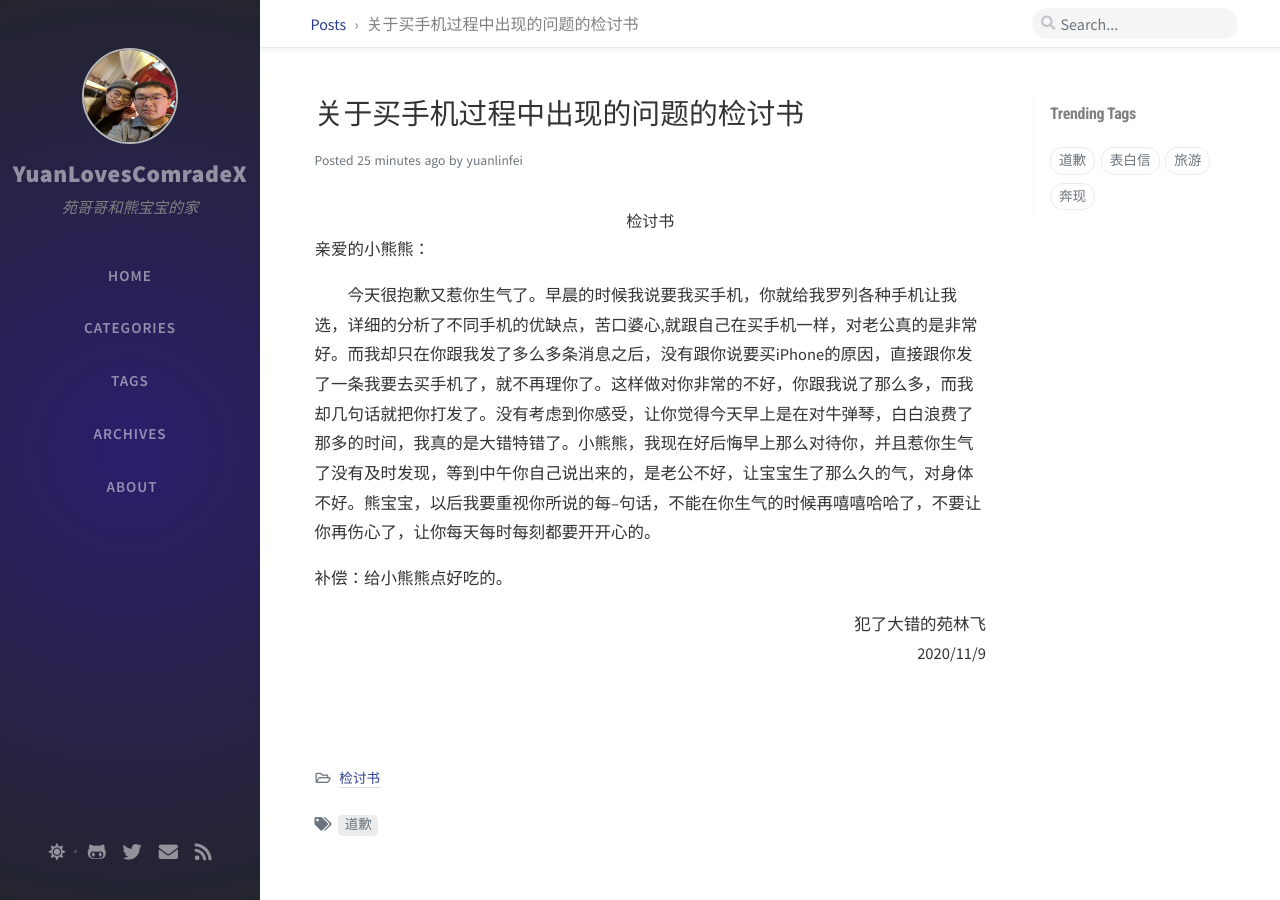
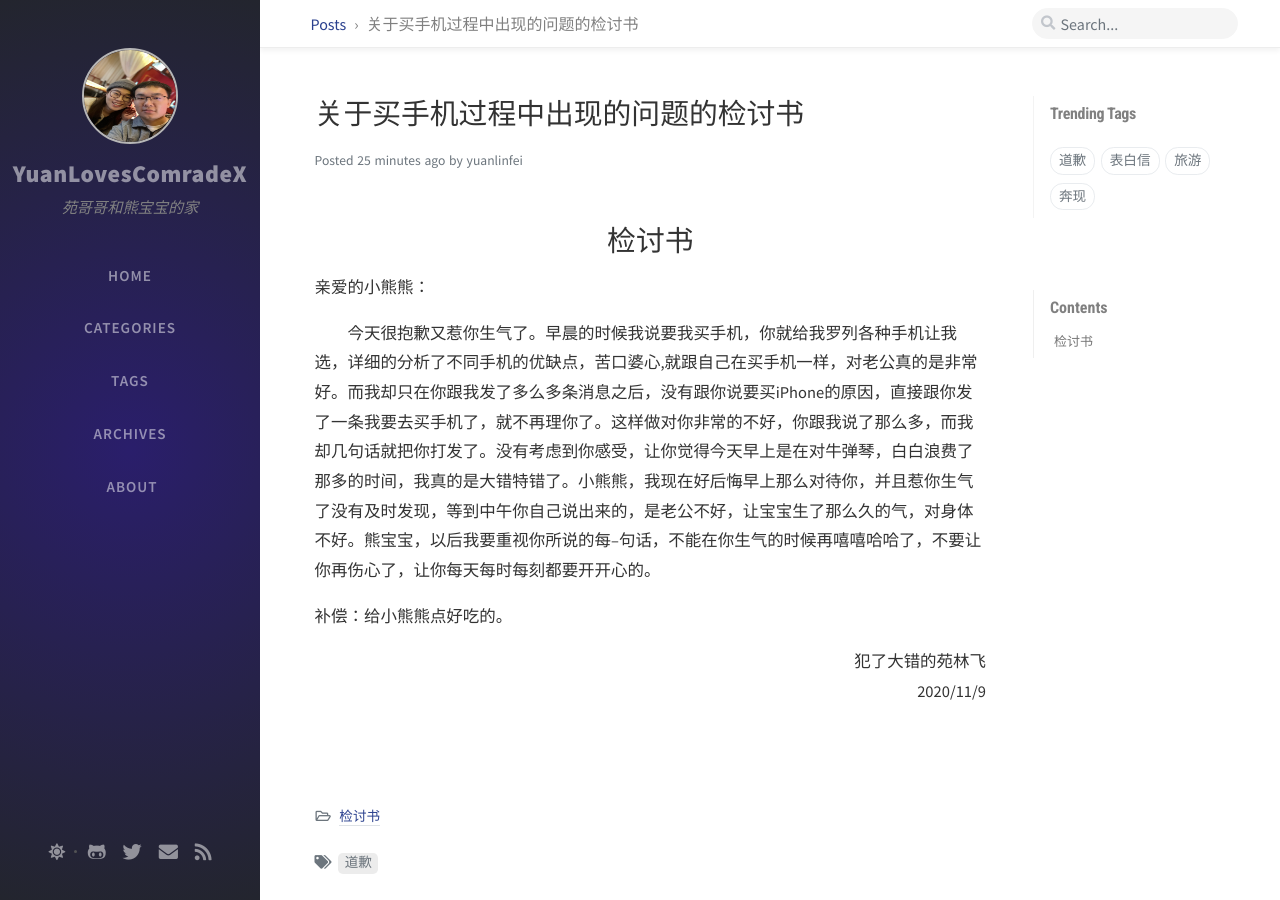
Before and after one commit to comradeXiong/comradeX.github.io, a Jekyll site: the page built from _posts/2020-11-17-关于买手机过程中出现的问题的检讨书.md, in a window 1280 px wide and 900 px high. Built offline with Jekyll 4.4.1, drawn with Linux system fonts in a browser that asks for light colours; nearby versions of some CDN libraries; comment, search, counter and statistics services are not loaded.

Commit message:
Update 2020-11-17-关于买手机过程中出现的问题的检讨书.md

```diff
--- a/_posts/2020-11-17-关于买手机过程中出现的问题的检讨书.md
+++ b/_posts/2020-11-17-关于买手机过程中出现的问题的检讨书.md
@@ -12,7 +12,7 @@ categories: 检讨书
 
 ---
 
-<center>检讨书</center>
+<h1><center>检讨书</center></h1>
 
 亲爱的小熊熊：
 
```
